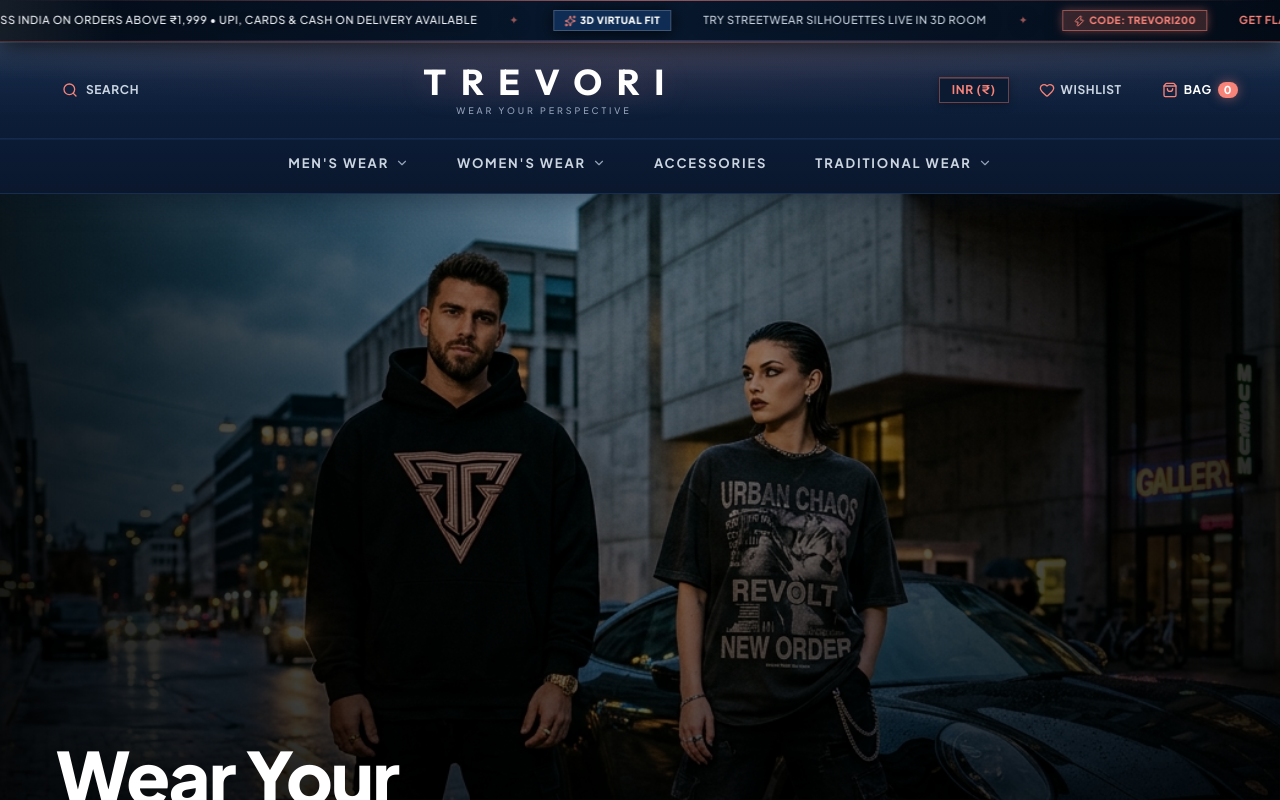
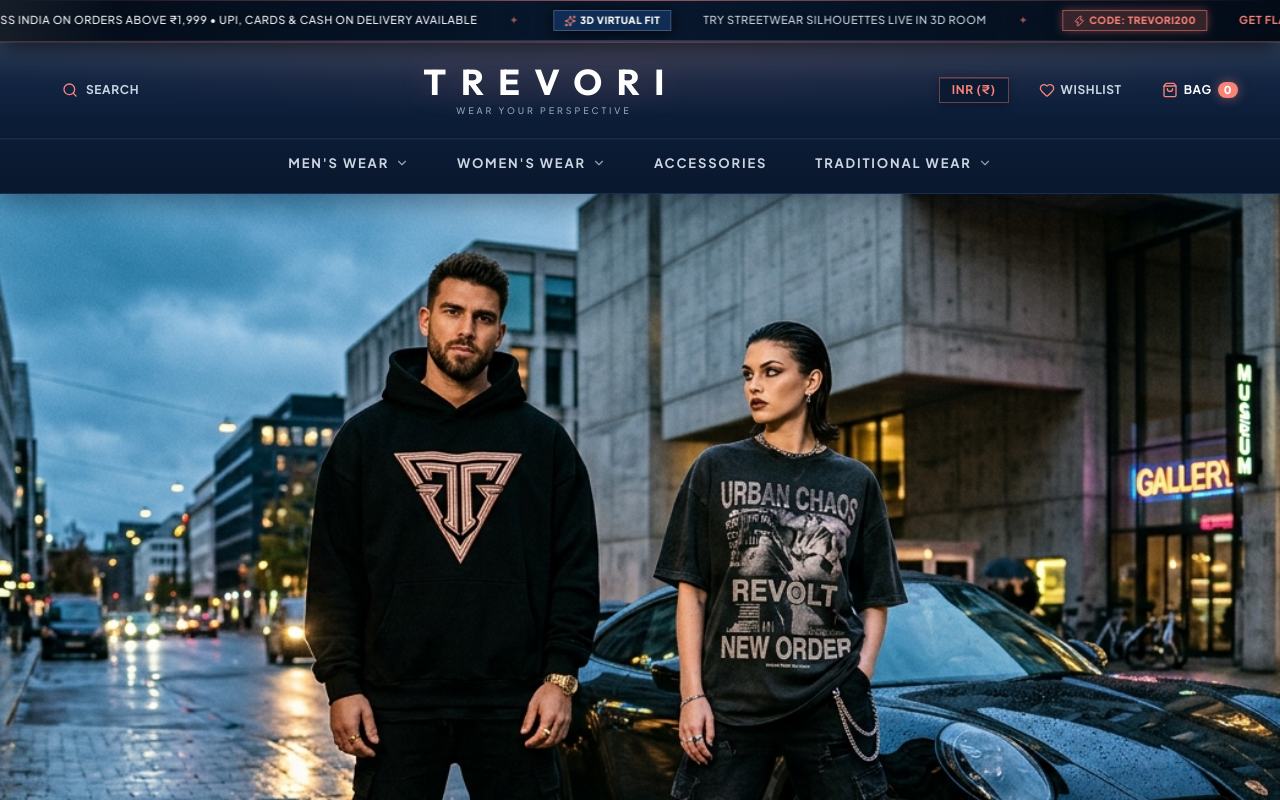
Before and after one commit to pranavavadhanula/trenzio-storefront, a React (Vite) app: page / in a window 1280 px wide. Shown: the top 800 px of the page. Built offline with nearby package versions, Linux system fonts and the light colour scheme.

Commit message:
Remove tilt/glare/dark vignette effects from hero banner; show clean natural high-resolution image

```diff
--- a/src/components/HeroEditorialBanner.tsx
+++ b/src/components/HeroEditorialBanner.tsx
@@ -1,86 +1,32 @@
-import React, { useRef, useState } from 'react';
+import React from 'react';
 import { Link } from 'react-router-dom';
 import { ArrowRight } from 'lucide-react';
 
 export const HeroEditorialBanner: React.FC = () => {
-  const bannerRef = useRef<HTMLDivElement>(null);
-  const [tilt, setTilt] = useState({ rotateX: 0, rotateY: 0, glareX: 50, isHovered: false });
-
-  const handleMouseMove = (e: React.MouseEvent<HTMLDivElement>) => {
-    if (!bannerRef.current) return;
-    const rect = bannerRef.current.getBoundingClientRect();
-    const x = e.clientX - rect.left;
-    const y = e.clientY - rect.top;
-    const centerX = rect.width / 2;
-    const centerY = rect.height / 2;
-    const rotateY = ((x - centerX) / centerX) * 3;
-    const rotateX = -((y - centerY) / centerY) * 2;
-    setTilt({
-      rotateX,
-      rotateY,
-      glareX: (x / rect.width) * 100,
-      isHovered: true,
-    });
-  };
-
-  const handleMouseLeave = () => {
-    setTilt({ rotateX: 0, rotateY: 0, glareX: 50, isHovered: false });
-  };
-
   return (
-    <section className="relative w-full select-none font-sans overflow-hidden bg-black border-b border-white/10">
-      <div
-        ref={bannerRef}
-        onMouseMove={handleMouseMove}
-        onMouseLeave={handleMouseLeave}
-        className="relative w-full h-[650px] sm:h-[820px] lg:h-[940px] min-h-[85vh] overflow-hidden"
-        style={{ perspective: '1200px' }}
-      >
-        {/* 3D Moving / Parallax Background Image with Object-Top so Faces are Fully Visible */}
-        <div
-          className="absolute inset-0 w-full h-full transition-transform duration-300 ease-out"
-          style={{
-            transform: tilt.isHovered
-              ? `scale(1.03) rotateX(${tilt.rotateX}deg) rotateY(${tilt.rotateY}deg)`
-              : 'scale(1) rotateX(0deg) rotateY(0deg)',
-            transformStyle: 'preserve-3d',
-          }}
-        >
-          <img
-            src="/images/hero_banner.jpg"
-            alt="Trevori Haute Streetwear - Models in Custom Hoodie and Graphic Tee by Luxury Vehicle"
-            className="w-full h-full object-cover object-top sm:object-[50%_8%] filter brightness-100 contrast-105"
-          />
-        </div>
-
-        {/* Ambient Dark Haute Vignette - Keeps Top Clear so Man's Face & Head are Fully Visible */}
-        <div className="pointer-events-none absolute inset-0 bg-gradient-to-r from-black/85 via-black/25 to-black/80 z-10" />
-        <div className="pointer-events-none absolute inset-0 bg-gradient-to-t from-black via-black/40 to-transparent z-10" />
-
-        {/* Specular Glare Follow */}
-        <div
-          className="pointer-events-none absolute inset-0 z-20 transition-opacity duration-300"
-          style={{
-            opacity: tilt.isHovered ? 1 : 0,
-            background: `radial-gradient(circle 500px at ${tilt.glareX}% 40%, rgba(248, 131, 121, 0.16) 0%, rgba(255, 255, 255, 0.08) 40%, transparent 75%)`,
-            mixBlendMode: 'screen',
-          }}
+    <section className="relative w-full select-none font-sans overflow-hidden bg-black">
+      <div className="relative w-full h-[650px] sm:h-[820px] lg:h-[940px] min-h-[85vh] overflow-hidden">
+        {/* Pure, Natural High-Resolution Photo - Zero Distortions or Tilt */}
+        <img
+          src="/images/hero_banner.jpg"
+          alt="Trevori Haute Streetwear - Models in Custom Monogram Hoodie and Graphic Streetwear Tee"
+          className="w-full h-full object-cover object-top sm:object-[50%_6%]"
         />
 
-        {/* Foreground Content: Title, Subtitle, CTA */}
-        <div className="relative z-30 h-full max-w-[1480px] mx-auto px-4 sm:px-10 lg:px-14 flex flex-col justify-end pb-12 sm:pb-16">
+        {/* Minimal Soft Gradient Strictly at Bottom for Legibility */}
+        <div className="pointer-events-none absolute bottom-0 inset-x-0 h-56 bg-gradient-to-t from-black/95 via-black/50 to-transparent z-10" />
+
+        {/* Clean Foreground Content: Title, Subtitle, CTA */}
+        <div className="relative z-20 h-full max-w-[1480px] mx-auto px-4 sm:px-10 lg:px-14 flex flex-col justify-end pb-12 sm:pb-16">
           <div className="max-w-2xl">
-            {/* Massive Haute Headline */}
             <h1 className="font-sans text-4xl sm:text-6xl md:text-7xl font-black text-white tracking-tight drop-shadow-[0_4px_24px_rgba(0,0,0,0.95)] leading-[1.05]">
               Wear Your Perspective
             </h1>
 
-            {/* Subtitle Description */}
             <p className="text-xs sm:text-base md:text-lg text-slate-200 font-normal mt-4 max-w-xl leading-relaxed drop-shadow-[0_2px_8px_rgba(0,0,0,0.9)]">
               Engineered with 400 GSM heavyweight French Terry, custom dropped shoulders, and the iconic Trevori rose-gold monogram emblem embroidered on the chest.
             </p>
 
-            {/* Action Buttons */}
             <div className="flex flex-wrap items-center gap-3 sm:gap-4 mt-6 sm:mt-8">
               <Link
                 to="/collections/sweatshirts"
```
